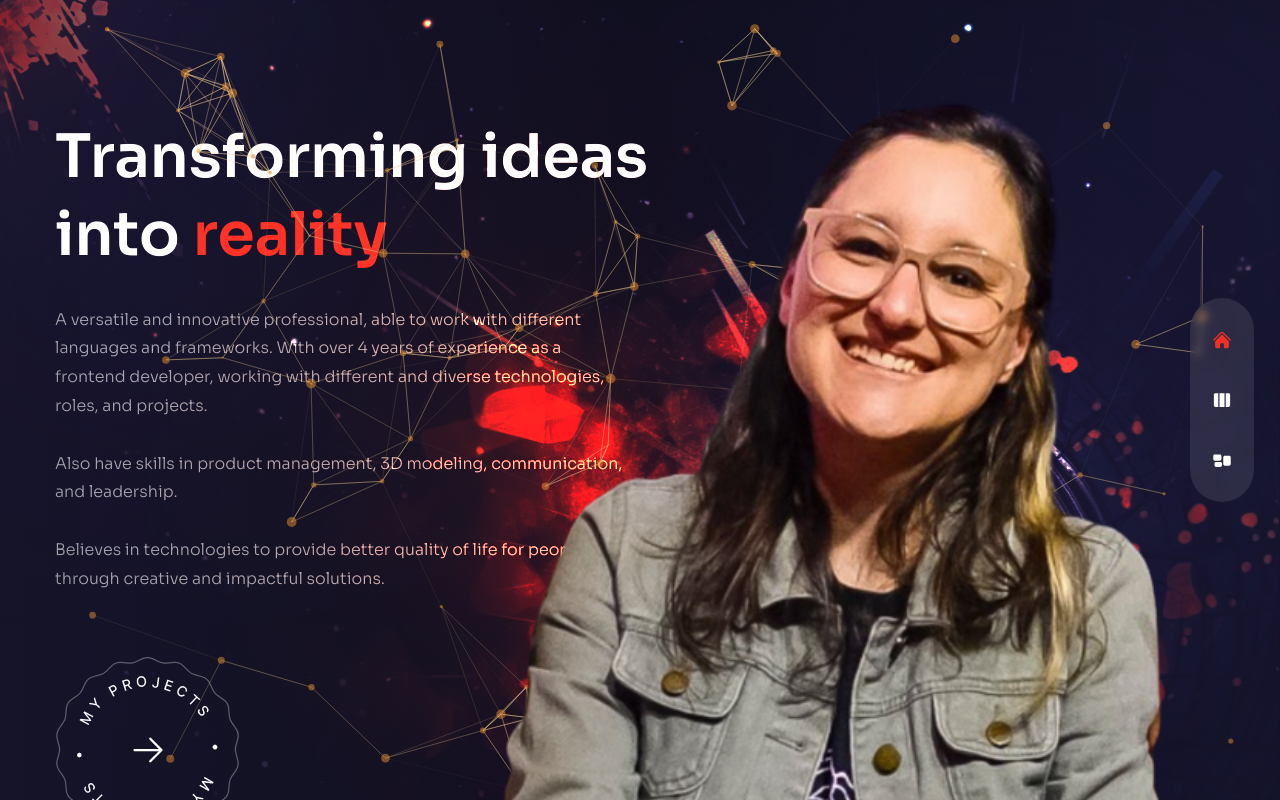
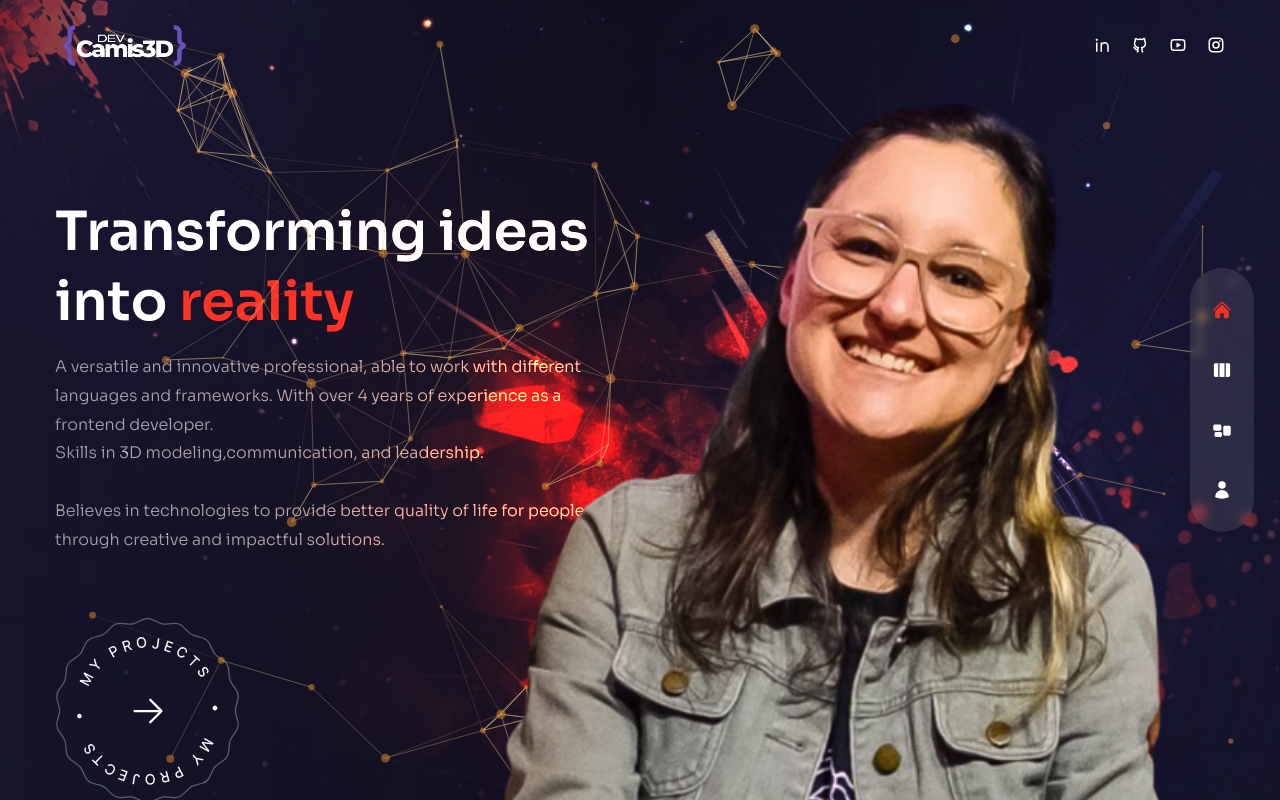
Before and after one commit to monteirocamis/camismonteiro, a Next.js app: page / in a window 1280 px wide. Built offline with nearby package versions, Linux system fonts and the light colour scheme.

Commit message:
:art: socials & star about

```diff
--- a/components/Circles.js
+++ b/components/Circles.js
@@ -1,5 +1,17 @@
+import Image from "next/image";
+
 const Circles = () => {
-  return <div>Circles</div>;
+  return (
+    <div className="x-[200px] xl:w-[300px] absolute -right-16 -bottom-2 mix-blend-color-dodge animate-pulse duration-75 x-10 ">
+      <Image
+        src={"/circles.png"}
+        width={260}
+        height={200}
+        className="w-full h-full"
+        alt=""
+      />
+    </div>
+  );
 };
 
 export default Circles;
--- a/components/Header.js
+++ b/components/Header.js
@@ -1,5 +1,27 @@
+import Image from "next/image";
+import Link from "next/link";
+import Socials from "../components/Socials";
+
 const Header = () => {
-  return <header className="absolute z-30 w-full">Header</header>;
+  return (
+    <header className="absolute z-30 w-full flex items-center px-16 xl:px-0 xl:h-[90px]">
+      <div className="container mx-auto">
+        <div className=" flex flex-col lg:flex-row justify-between items-center gap-y-6 py-8">
+          <Link href={"/"}>
+            <Image
+              src={"/whitelogo.png"}
+              width={140}
+              height={48}
+              alt=""
+              priority={true}
+            />
+          </Link>
+
+          <Socials/>
+        </div>
+      </div>
+    </header>
+  );
 };
 
 export default Header;
--- a/components/Layout.js
+++ b/components/Layout.js
@@ -14,7 +14,7 @@ weight : ['100' , '200', '300' ,'400', '500' , '600' , '700', '800' ]
 const Layout = ({children}) => {
   return <div className={`page bg-site text-white bg-cover bg-no-repeat ${sora.variable} font-sora relative`}>
     <TopLeftImg/>
-    {/* <Header/> */}
+    <Header/>
     <Nav/>
   {children}
   </div>;
--- a/components/Nav.js
+++ b/components/Nav.js
@@ -17,7 +17,7 @@ export const navData = [
   { name: "Projects", path: "https://devcamis.vercel.app/", icon: <HiViewColumns /> },
   { name: "CV - Resume", path: "https://devcamis.vercel.app/projetos/cvcamilamonteiro.html", icon: <HiRectangleGroup /> },
 
-  // { name: "about", path: "/about", icon: <HiUser /> },
+{ name: "about", path: "/about", icon: <HiUser /> },
   // { name: "services", path: "/services", icon: <HiRectangleGroup /> },
   // { name: "work", path: "/work", icon: <HiViewColumns /> },
 // {
@@ -39,7 +39,7 @@ const Nav = () => {
   return (
     <nav
       className="flex flex-col  items-center  xl:justify-center  gap-y-4 fixed
-    h-maxbottom-0   mt-auto  xl:right-[2%] z-50 top-0 w-full xl:w-16 xl:max-w-md xl:h-screen  "
+    h-maxbottom-0   mt-auto  xl:right-[2%] z-50 bottom-0 w-full xl:w-16 xl:max-w-md xl:h-screen  "
     >
       <div className="flex w-full xl:flex-col items-center justify-between xl:justify-center gap-y-10 px-4 md:px-40 xl:px-0  h-[80px] xl:h-max  py-8 bg-white/10   backdrop-blur-sm text-3xl xl:text-xl  xl:rounded-full ">
         {navData.map((link, index) => {
--- a/components/Socials.js
+++ b/components/Socials.js
@@ -1,5 +1,25 @@
+import { Limelight } from "@next/font/google";
+import Link from "next/link";
+import {RiInstagramLine ,RiGithubLine ,  RiLinkedinLine , RiYoutubeLine} from 'react-icons/ri'
+
 const Socials = () => {
-  return <div>Socials</div>;
+  return (
+<div className=" flex items-center gap-x-5 text-lg">
+
+    <Link href={'https://linkedin.com/in/camismonteiro'} className=" hover:text-accent transition-all duration-300">
+      <RiLinkedinLine/>
+      </Link>
+    <Link href={''} className=" hover:text-accent transition-all duration-300">
+      <RiGithubLine/>
+      </Link>
+    <Link href={''} className=" hover:text-accent transition-all duration-300">
+      <RiYoutubeLine/>
+      </Link>
+    <Link href={''} className=" hover:text-accent transition-all duration-300">
+      <RiInstagramLine/>
+      </Link>
+</div>
+  )
 };
 
 export default Socials;
--- a/pages/about/index.js
+++ b/pages/about/index.js
@@ -15,14 +15,18 @@ import {
   SiAdobephotoshop,
 } from "react-icons/si";
 
+import React, { useState } from "react";
+import Avatar from "../../components/Avatar";
+import Circles from "../../components/Circles";
+import { motion } from "framer-motion";
+import { fadeIn } from "../../variants";
 
-//  data
 const aboutData = [
   {
-    title: 'skills',
+    title: "skills",
     info: [
       {
-        title: 'Web Development',
+        title: "Web Development",
         icons: [
           <FaHtml5 />,
           <FaCss3 />,
@@ -34,62 +38,101 @@ const aboutData = [
         ],
       },
       {
-        title: 'UI/UX Design',
+        title: "UI/UX Design",
         icons: [<FaFigma />, <SiAdobexd />, <SiAdobephotoshop />],
       },
     ],
   },
   {
-    title: 'awards',
+    title: "awards",
     info: [
       {
-        title: 'Webby Awards - Honoree',
-        stage: '2011 - 2012',
+        title: "Webby Awards - Honoree",
+        stage: "2011 - 2012",
       },
       {
-        title: 'Adobe Design Achievement Awards - Finalist',
-        stage: '2009 - 2010',
+        title: "Adobe Design Achievement Awards - Finalist",
+        stage: "2009 - 2010",
       },
     ],
   },
   {
-    title: 'experience',
+    title: "experience",
     info: [
       {
-        title: 'UX/UI Designer - XYZ Company',
-        stage: '2012 - 2023',
+        title: "UX/UI Designer - XYZ Company",
+        stage: "2012 - 2023",
       },
       {
-        title: 'Web Developer - ABC Agency',
-        stage: '2010 - 2012',
+        title: "Web Developer - ABC Agency",
+        stage: "2010 - 2012",
       },
       {
-        title: 'Intern - DEF Corporation',
-        stage: '2008 - 2010',
+        title: "Intern - DEF Corporation",
+        stage: "2008 - 2010",
       },
     ],
   },
   {
-    title: 'credentials',
+    title: "credentials",
     info: [
       {
-        title: 'Web Development - ABC University, LA, CA',
-        stage: '2011',
+        title: "Web Development - ABC University, LA, CA",
+        stage: "2011",
       },
       {
-        title: 'Computer Science Diploma - AV Technical Institute',
-        stage: '2009',
+        title: "Computer Science Diploma - AV Technical Institute",
+        stage: "2009",
       },
       {
-        title: 'Certified Graphic Designer - ABC Institute, Los Angeles, CA',
-        stage: '2006',
+        title: "Certified Graphic Designer - ABC Institute, Los Angeles, CA",
+        stage: "2006",
       },
     ],
   },
 ];
 
 const About = () => {
-  return <div>About</div>;
+  const [index, setIndex] = useState(0);
+
+
+  return (
+    <div className="h-full bg-primary/30 py-32 text-center xl:text-left">
+      <Circles />
+      <motion.div
+        variants={fadeIn("right", 0.2)}
+        initial="hidden"
+        animate="show"
+        exit="hidden "
+        className="hidden xl:flex absolute bottom-0 -left-[370px]"
+      >
+        <Avatar />
+      </motion.div>
+      <div className="container mx-auto h-full flex flex-col items-center xl:flex-row gap-x-6">
+        <div className="">
+        text </div>
+        <div className=" flex gap-x-4 xl:gap-x-8 mx-auto xl:mx-0 mb-4">
+          {aboutData.map((item, itemIndex) => {
+            return (
+              <div
+              key={itemIndex}
+                className={`${index === itemIndex && 'text-accent after:w-[100%] after:bg-accent after:transition-all after:duration-300'}
+                 cursor-pointer capitalize xl:text-lg relative after:w-8 after:h-[2px] after:bg-white after:absolute after:-bottom-1 after:left-0`}
+                onClick={() => setIndex(itemIndex) }
+              >
+
+                {item.title}
+              </div>
+            )
+          })}
+
+
+        </div>
+      </div>
+    </div>
+
+
+  );
 };
 
 export default About;
--- a/pages/index.js
+++ b/pages/index.js
@@ -10,16 +10,16 @@ const Home = () => {
     <div className="bg-primary/60 h-full">
       <div className="w-full h-full bg-gradient-to-r from-primary/10 via-black/30 to-black/10">
         <div className="text-center flex flex-col justify-center xl:pt-40 xl:text-left h-full container mx-auto ">
-          <motion.h1
+          <motion.h2
             variants={fadeIn("down", 0.2)}
             initial="hidden"
             animate="show"
             exit="hidden"
-            className="h1"
+            className="h2 mt-10"
           >
             Transforming ideas <br /> into
             <span className="text-accent">  reality</span>
-          </motion.h1>
+          </motion.h2>
 
           <motion.p
             className="max-w-sm xl:max-w-xl mx-auto xl:mx-0 mb-10 xl:mb-16"
@@ -30,12 +30,10 @@ const Home = () => {
           >
             A versatile and innovative professional, able to work with different
             languages and frameworks. With over 4 years of experience as a
-            frontend developer, working with different and diverse technologies,
-            roles, and projects.
-            <br />
-            <br /> Also have skills in product management, 3D modeling,
-            communication, and leadership.
-            <br /> <br />
+            frontend developer.
+
+            <br /> Skills in 3D modeling,communication, and leadership.
+            <br />    <br />
             Believes in technologies to provide better quality of life for
             people through creative and impactful solutions.
           </motion.p>
```
Also changed, not shown: public/logo.svg (deleted), public/whitelogo.png (added).
